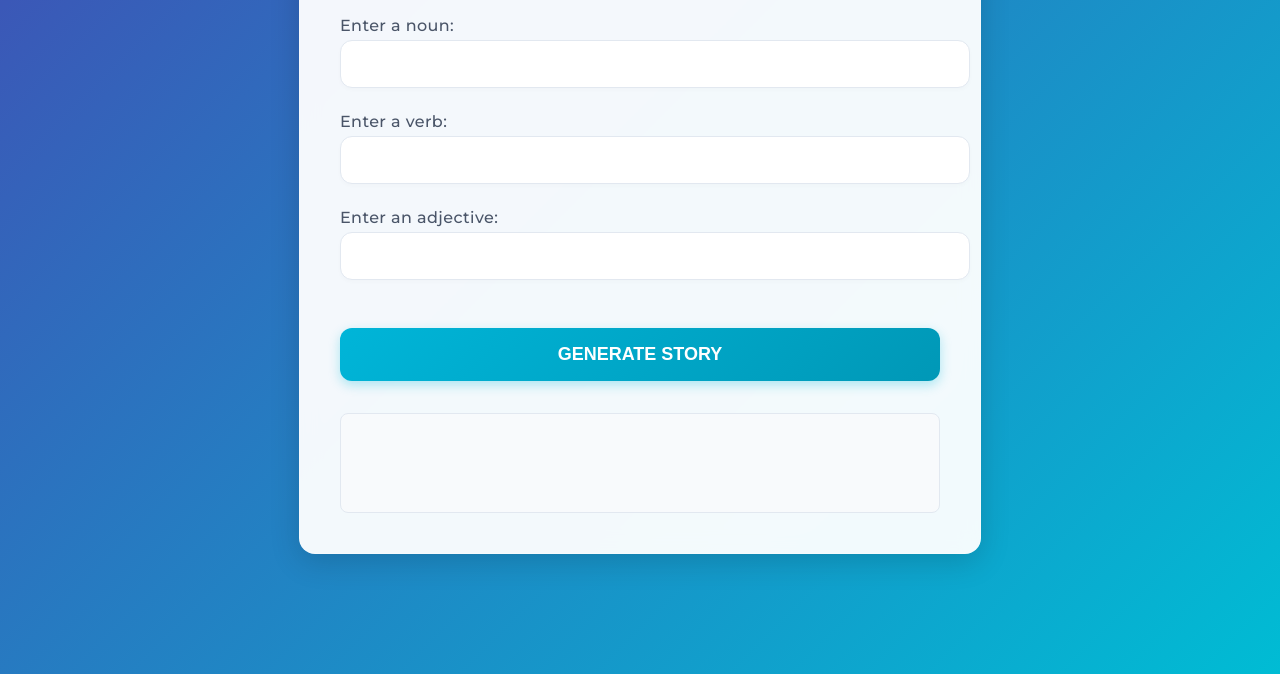
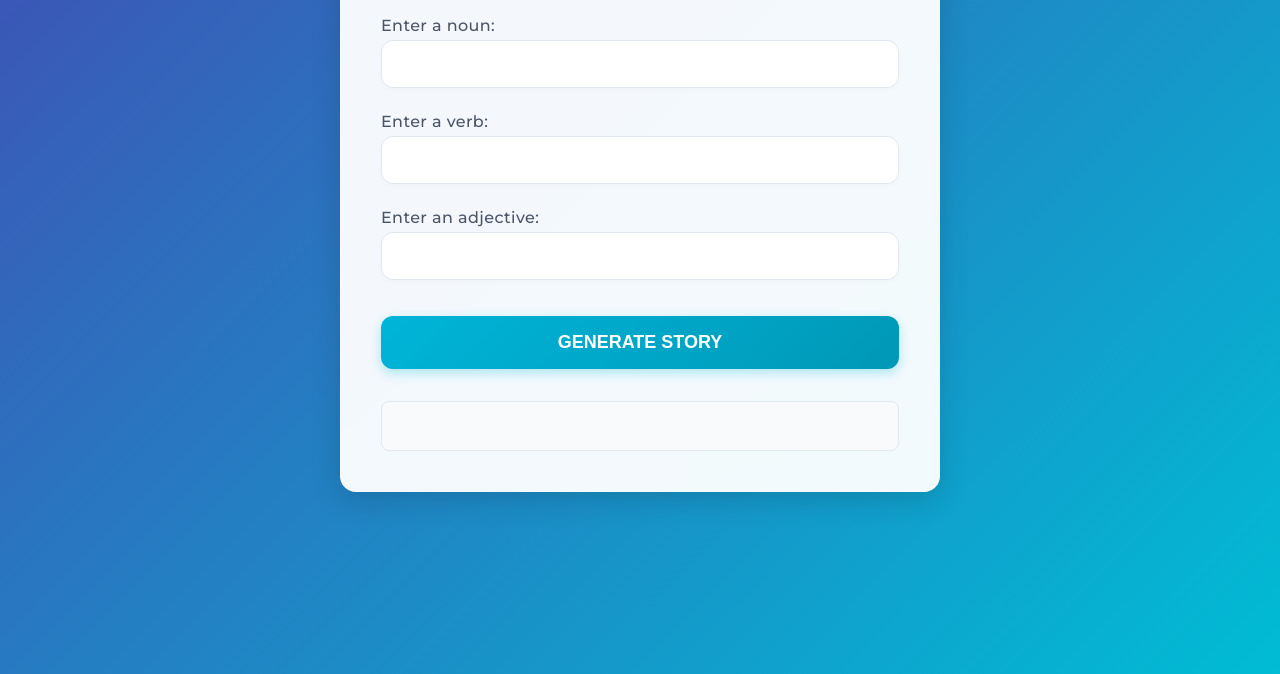
Before and after one commit to squirrelFeeder78/05-quote-formatter, a plain HTML site: page index.html in a window 1280 px wide. Shown: the part 158-832 px from the top of the page. Drawn offline with nearby package versions, Linux system fonts and the light colour scheme.

Commit message:
Initial commit

```diff
--- a/style.css
+++ b/style.css
@@ -1,3 +1,7 @@
+* {
+  box-sizing: border-box;
+}
+
 html,
 body {
   height: 100%;
@@ -10,6 +14,7 @@ body {
 }
 
 .container {
+  width: 95%;
   max-width: 600px;
   margin: 32px auto;
   padding: 40px;
@@ -77,13 +82,12 @@ button {
   font-weight: 600;
   cursor: pointer;
   transition: all 0.3s ease;
-  margin-top: 24px;
+  margin-top: 12px;
   box-shadow: 0 4px 12px rgba(0, 181, 216, 0.3);
 }
 
 button:hover {
   background-image: linear-gradient(135deg, #00a3c4 0%, #0088a3 100%);
-  transform: translateY(-2px);
   box-shadow: 0 6px 16px rgba(0, 181, 216, 0.4);
 }
 
```
